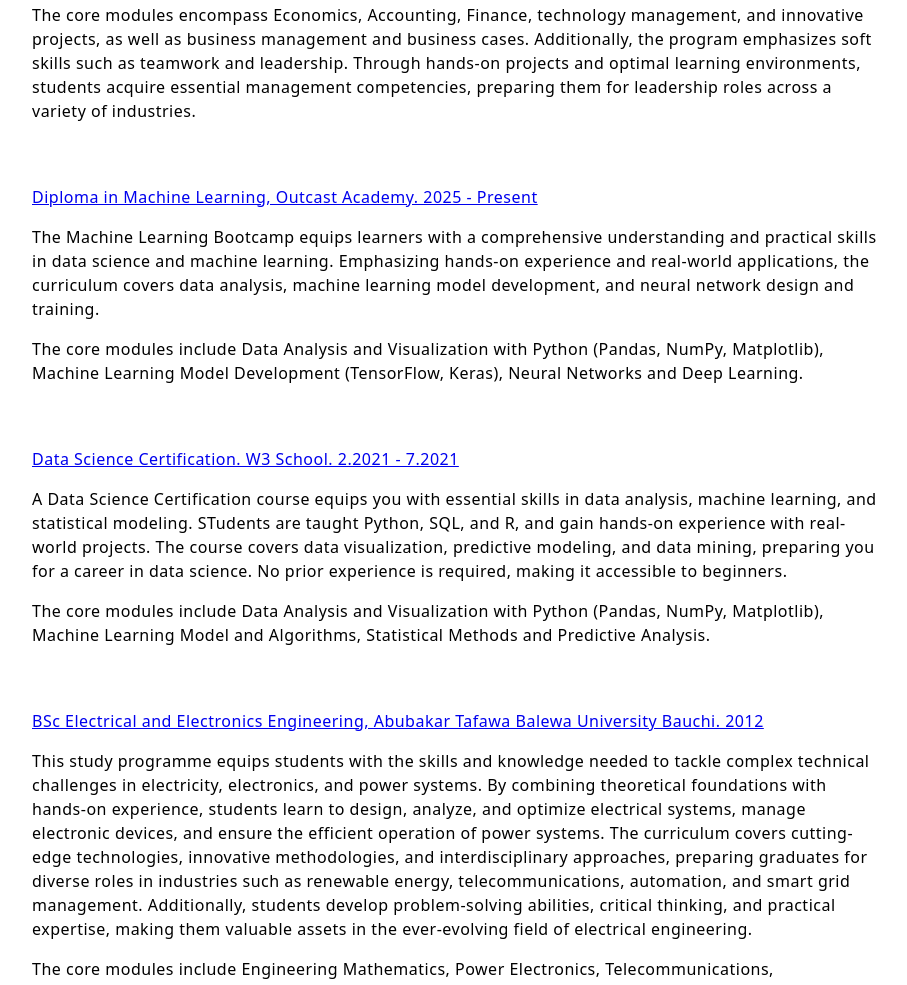
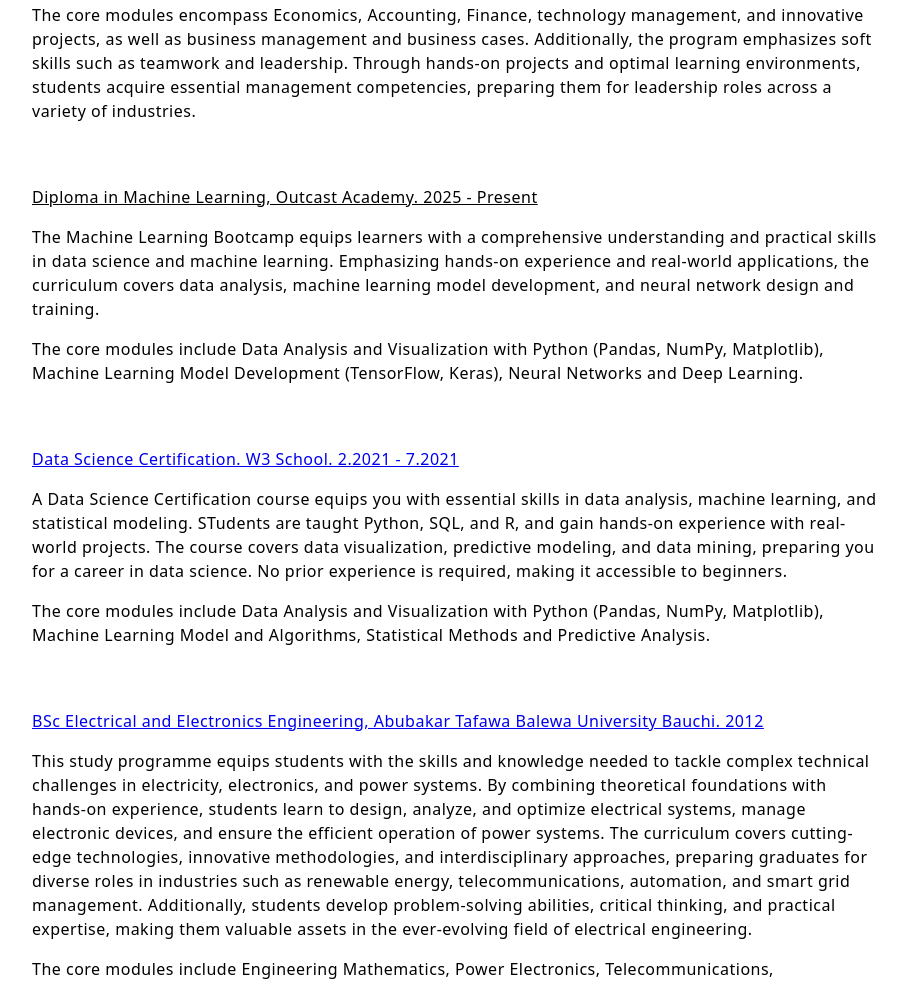
Before and after one commit to fri-owi-ido/website, a plain HTML site: page Education.html in a window 1280 px wide. Shown: the part 1239-2224 px from the top of the page, without its empty margins (308-1215 px from the left). Drawn offline with Linux system fonts and the light colour scheme.

Commit message:
Education.html

```diff
--- a/Education.html
+++ b/Education.html
@@ -36,7 +36,7 @@
             </section>
 
             <section style="margin-top: 30px;">
-                <p><a href="#">Diploma in Machine Learning, Outcast Academy. 2025 - Present</a></p>
+                <p style="text-decoration: underline;">Diploma in Machine Learning, Outcast Academy. 2025 - Present</p>
                 <p>The Machine Learning Bootcamp equips learners with a comprehensive understanding and practical skills in data science and machine learning. Emphasizing hands-on experience and real-world applications, the curriculum covers data analysis, machine learning model development, and neural network design and training.</p>
                 <p>The core modules include Data Analysis and Visualization with Python (Pandas, NumPy, Matplotlib), Machine Learning Model Development (TensorFlow, Keras), Neural Networks and Deep Learning.</p>
             </section>
```
